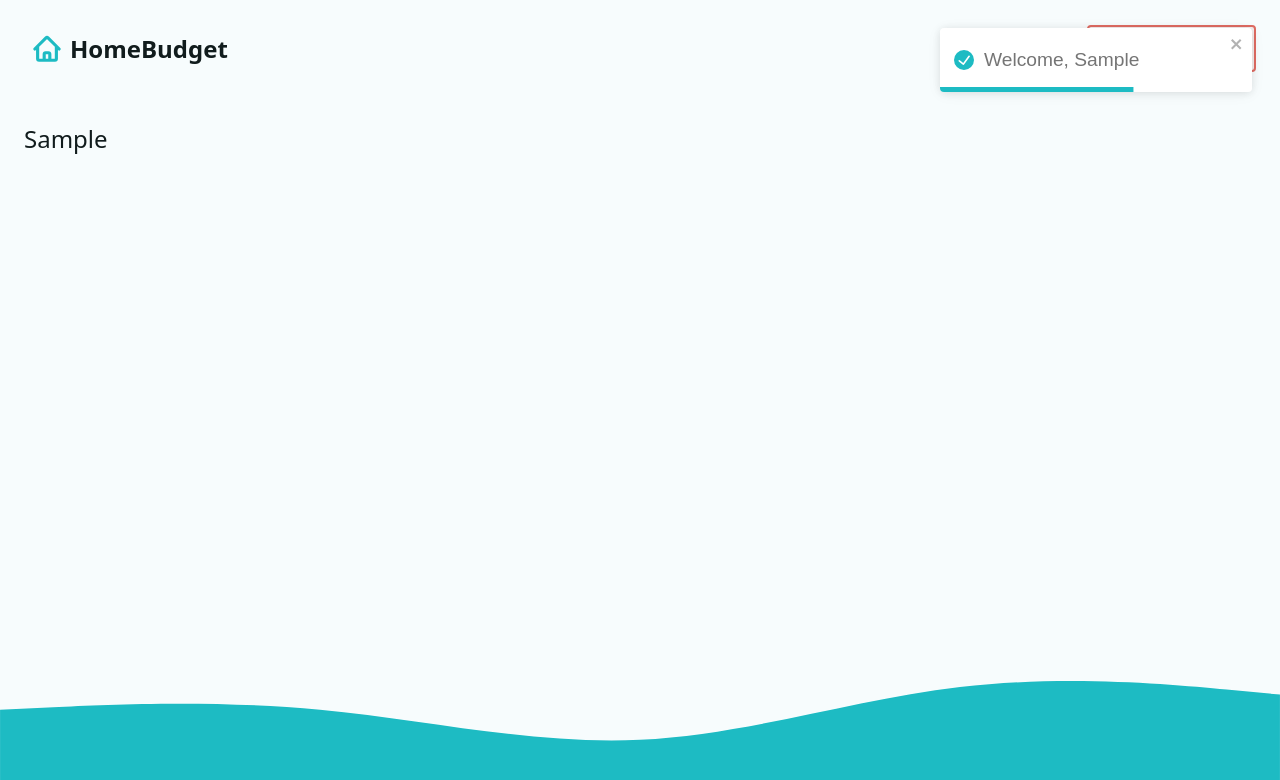
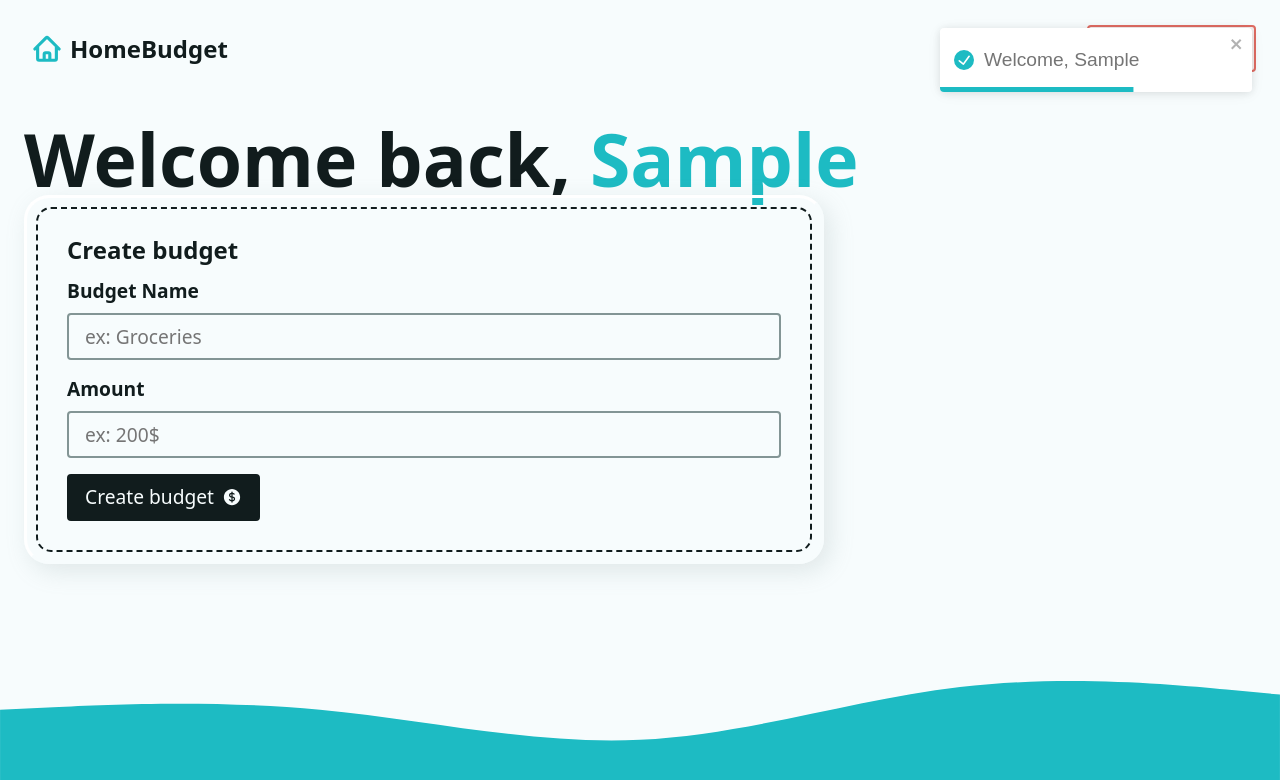
Before and after one commit to Vivy/budget-appReact-Router, a React (Vite) app: page / in a window 1280 px wide. Both pictures are taken after typing "Sample" into the empty fields and a click on the button "Create account". Shown: the top 780 px of the page. Built offline with nearby package versions, Linux system fonts and the light colour scheme.

Commit message:
feat: create a budget

```diff
--- /dev/null
+++ b/src/component/addbudgetform.jsx
@@ -0,0 +1,41 @@
+import { CurrencyDollarIcon } from '@heroicons/react/24/solid';
+import { Form } from 'react-router-dom';
+
+const AddBudgetForm = () => {
+  return (
+    <div className='form-wrapper'>
+      <h2 className='h3'>Create budget</h2>
+      <Form method='post' className='grid-sm'>
+        <div className='grid-xs'>
+          <label htmlFor='newBudget'>Budget Name</label>
+          <input
+            type='text'
+            name='newBudget'
+            id='newBudget'
+            placeholder='ex: Groceries'
+            required
+          />
+        </div>
+        <div className='grid-xs'>
+          <label htmlFor='newBudgetAmount'>Amount</label>
+          <input
+            type='text'
+            name='newBudgetAmount'
+            id='newBudgetAmount'
+            step='0.01'
+            placeholder='ex: 200$'
+            required
+            inputMode='decimal'
+          />
+        </div>
+        <input type='hidden' name='_action' value='createBudget' />
+        <button type='submit' className='btn btn--dark'>
+          <span> Create budget</span>
+          <CurrencyDollarIcon width={20} />
+        </button>
+      </Form>
+    </div>
+  );
+};
+
+export default AddBudgetForm;
--- a/src/component/intro.jsx
+++ b/src/component/intro.jsx
@@ -22,6 +22,7 @@ const Intro = () => {
             aria-label='Your Name'
             autoComplete='given-name'
           />
+          <input type='hidden' name='_action' value='newUser' />
           <button type='submit' className='btn btn--black'>
             <span>Create account</span>
             <UserPlusIcon width={20} />
--- a/src/helpers.js
+++ b/src/helpers.js
@@ -1,3 +1,8 @@
+const generateRandomColor = () => {
+  const existingBudgetsLength = fetchData('budgents')?.length ?? 0;
+  return `${existingBudgetsLength + 34} 65% 50%`
+}
+
 export const fetchData = (key) => {
   return JSON.parse(localStorage.getItem(key))
 }
@@ -5,3 +10,17 @@ export const fetchData = (key) => {
 export const deleteItem = ({ key }) => {
   return localStorage.removeItem(key)
 }
+
+export const createBudget = ({ name, amont }) => {
+
+  const newItem = {
+    id: crypto.randomUUID(),
+    name: name,
+    createdAt: Date.now(),
+    amount: +amont,
+    color: generateRandomColor()
+  }
+  const existingBudgets = fetchData('budgets') ?? []
+  return localStorage.setItem('budgets',
+    JSON.stringify([...existingBudgets, newItem]))
+}
--- a/src/pages/dashboard.jsx
+++ b/src/pages/dashboard.jsx
@@ -1,28 +1,60 @@
 import { useLoaderData } from 'react-router-dom';
 import { toast } from 'react-toastify';
+import AddBudgetForm from '../component/addbudgetform';
 import Intro from '../component/intro';
-import { fetchData } from '../helpers';
+import { createBudget, fetchData } from '../helpers';
 
 export const dashboardLoader = () => {
   const userName = fetchData('userName');
-  return { userName };
+  const budgets = fetchData('budgets');
+  return { userName, budgets };
 };
 
 export const dashboardAction = async ({ request }) => {
   const data = await request.formData();
-  const formData = Object.fromEntries(data);
-  try {
-    localStorage.setItem('userName', JSON.stringify(formData.userName));
-    return toast.success(`Welcome, ${formData.userName}`);
-  } catch (e) {
-    throw new Error('There was a problem creating your account.');
+  const { _action, ...values } = Object.fromEntries(data);
+
+  if (_action === 'newUser') {
+    try {
+      localStorage.setItem('userName', JSON.stringify(values.userName));
+      return toast.success(`Welcome, ${values.userName}`);
+    } catch (e) {
+      throw new Error('There was a problem creating your account.');
+    }
+  }
+
+  if (_action === 'createBudget') {
+    try {
+      createBudget({ name: values.newBudget, amount: values.newBudgetAmount });
+      return toast.success('Budget created!');
+    } catch (e) {
+      throw new Error('There was a problem creating your budget.');
+    }
   }
 };
 
 const Dashboard = () => {
-  const { userName } = useLoaderData();
+  const { userName, budgets } = useLoaderData();
 
-  return <div>{userName ? <p>{userName}</p> : <Intro />}</div>;
+  return (
+    <>
+      {userName ? (
+        <div className='dashbord'>
+          <h1>
+            Welcome back, <span className='accent'>{userName}</span>
+          </h1>
+          <div className='grid-sm'>{/* {budgets ?} */}</div>
+          <div className='grid-lg'>
+            <div className='flex-lg'>
+              <AddBudgetForm />
+            </div>
+          </div>
+        </div>
+      ) : (
+        <Intro />
+      )}
+    </>
+  );
 };
 
 export default Dashboard;
```
